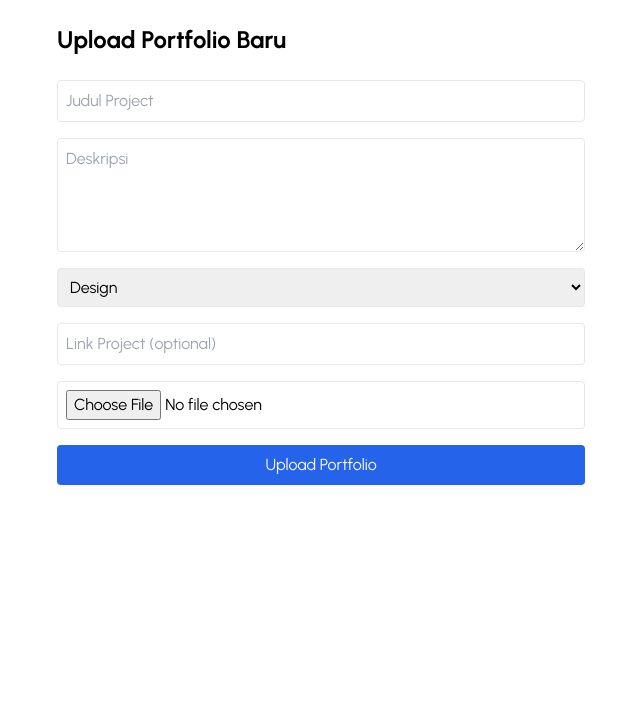
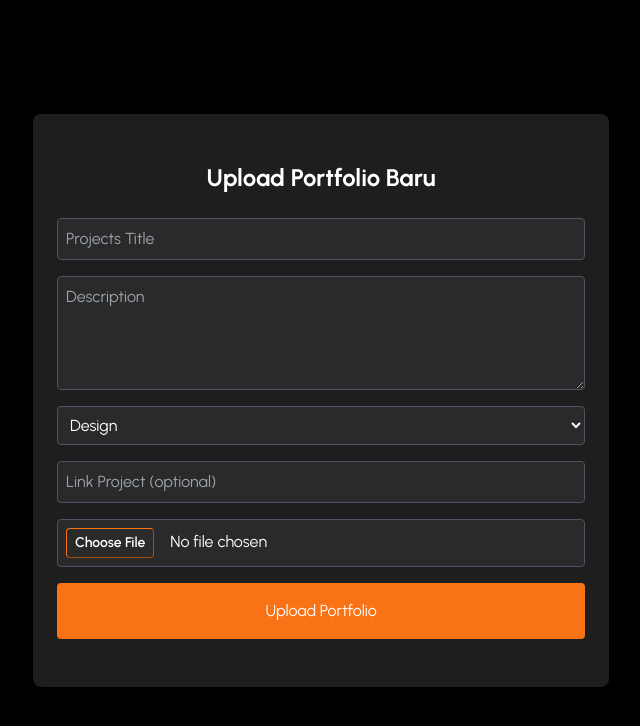
Before and after one commit to teguhramadhan/my-portfolio, a Next.js app: page /admin in a window 1280 px wide. Shown: the top 726 px of the page, without its empty margins (319-959 px from the left). Built offline with nearby package versions, Linux system fonts and the light colour scheme; no server answers.

Commit message:
fix admin panel

```diff
--- a/src/app/admin/page.tsx
+++ b/src/app/admin/page.tsx
@@ -25,7 +25,6 @@ export default function AdminPage() {
     }
 
     try {
-      // Upload gambar ke Supabase Storage
       const fileExt = imageFile.name.split(".").pop();
       const fileName = `${Date.now()}.${fileExt}`;
       const { error: uploadError } = await supabase.storage
@@ -34,12 +33,10 @@ export default function AdminPage() {
 
       if (uploadError) throw uploadError;
 
-      // Dapatkan public URL gambar
       const { data: publicUrlData } = supabase.storage
         .from("portfolio-images")
         .getPublicUrl(fileName);
 
-      // Simpan data portfolio ke tabel Supabase
       const { error: insertError } = await supabase.from("portfolios").insert([
         {
           title,
@@ -71,27 +68,30 @@ export default function AdminPage() {
   }
 
   return (
-    <main className="max-w-xl mx-auto p-6">
-      <h1 className="text-2xl font-bold mb-6">Upload Portfolio Baru</h1>
+    <div className="min-h-screen flex items-center justify-center bg-black px-4 text-white">
+      <main className="w-full max-w-xl bg-[#1e1e1e] p-6 rounded-lg shadow-lg py-12">
+        <h1 className="text-2xl font-bold mb-6 text-center">
+          Upload Portfolio Baru
+        </h1>
         <form onSubmit={handleSubmit} className="flex flex-col gap-4">
           <input
             type="text"
-          placeholder="Judul Project"
+            placeholder="Projects Title"
             value={title}
             onChange={(e) => setTitle(e.target.value)}
-          className="border p-2 rounded"
+            className="bg-[#2a2a2a] border border-gray-600 text-white p-2 rounded focus:outline-none focus:ring-2 focus:ring-accent"
           />
           <textarea
-          placeholder="Deskripsi"
+            placeholder="Description"
             value={description}
             onChange={(e) => setDescription(e.target.value)}
-          className="border p-2 rounded"
+            className="bg-[#2a2a2a] border border-gray-600 text-white p-2 rounded focus:outline-none focus:ring-2 focus:ring-accent"
             rows={4}
           />
           <select
             value={type}
             onChange={(e) => setType(e.target.value)}
-          className="border p-2 rounded"
+            className="bg-[#2a2a2a] border border-gray-600 text-white p-2 rounded focus:outline-none focus:ring-2 focus:ring-accent"
           >
             <option value="design">Design</option>
             <option value="coding">Coding</option>
@@ -101,7 +101,7 @@ export default function AdminPage() {
             placeholder="Link Project (optional)"
             value={projectLink}
             onChange={(e) => setProjectLink(e.target.value)}
-          className="border p-2 rounded"
+            className="bg-[#2a2a2a] border border-gray-600 text-white p-2 rounded focus:outline-none focus:ring-2 focus:ring-accent"
           />
           <input
             type="file"
@@ -109,17 +109,18 @@ export default function AdminPage() {
             onChange={(e) =>
               setImageFile(e.target.files ? e.target.files[0] : null)
             }
-          className="border p-2 rounded"
+            className="bg-[#2a2a2a] border border-gray-600 text-white p-2 rounded file:mr-4 file:py-1 file:px-2 file:rounded file:border file:text-sm file:font-semibold file:border-accent file:bg-transparent file:text-white hover:file:bg-accent"
           />
           <button
             type="submit"
             disabled={loading}
-          className="bg-blue-600 text-white py-2 rounded hover:bg-blue-700 transition"
+            className="bg-accent text-white py-4 rounded hover:bg-accent/80 transition"
           >
             {loading ? "Uploading..." : "Upload Portfolio"}
           </button>
         </form>
-      {message && <p className="mt-4">{message}</p>}
+        {message && <p className="mt-4 text-center">{message}</p>}
       </main>
+    </div>
   );
 }
--- a/src/app/globals.css
+++ b/src/app/globals.css
@@ -46,3 +46,95 @@ html {
     }
   }
 }
+
+/* Animation - Loader */
+/* From Uiverse.io by jeremyssocial */
+@keyframes blinkCursor {
+  50% {
+    border-right-color: transparent;
+  }
+}
+
+@keyframes typeAndDelete {
+  0%,
+  10% {
+    width: 0;
+  }
+  45%,
+  55% {
+    width: 6.2em;
+  } /* adjust width based on content */
+  90%,
+  100% {
+    width: 0;
+  }
+}
+
+.terminal-loader {
+  border: 0.1em solid #333;
+  background-color: #1a1a1a;
+  color: #0f0;
+  font-family: "Courier New", Courier, monospace;
+  font-size: 1em;
+  padding: 1.5em 1em;
+  width: 12em;
+  box-shadow: 0 4px 8px rgba(0, 0, 0, 0.2);
+  border-radius: 4px;
+  position: relative;
+  overflow: hidden;
+  box-sizing: border-box;
+}
+
+.terminal-header {
+  position: absolute;
+  top: 0;
+  left: 0;
+  right: 0;
+  height: 1.5em;
+  background-color: #333;
+  border-top-left-radius: 4px;
+  border-top-right-radius: 4px;
+  padding: 0 0.4em;
+  box-sizing: border-box;
+}
+
+.terminal-controls {
+  float: right;
+}
+
+.control {
+  display: inline-block;
+  width: 0.6em;
+  height: 0.6em;
+  margin-left: 0.4em;
+  border-radius: 50%;
+  background-color: #777;
+}
+
+.control.close {
+  background-color: #e33;
+}
+
+.control.minimize {
+  background-color: #ee0;
+}
+
+.control.maximize {
+  background-color: #0b0;
+}
+
+.terminal-title {
+  float: left;
+  line-height: 1.5em;
+  color: #eee;
+}
+
+.text {
+  display: inline-block;
+  white-space: nowrap;
+  overflow: hidden;
+  border-right: 0.2em solid green; /* Cursor */
+  animation: typeAndDelete 4s steps(11) infinite,
+    blinkCursor 0.5s step-end infinite alternate;
+  margin-top: 1.5em;
+}
--- a/src/app/page.tsx
+++ b/src/app/page.tsx
@@ -8,17 +8,26 @@ import AboutSection from "../components/AboutSection";
 import PortfolioPage from "./portfolio/page";
 // import Navbar from "@/components/Navbar";
 import Footer from "../components/Footer";
-// import ContactSection from "../components/ContactSection";
+import ContactSection from "../components/ContactSection";
 
 // Analytics Vercel
 import { Analytics } from "@vercel/analytics/next";
 
 // 🌀 Loading Spinner
 const LoadingSpinner = () => (
-  <div className="flex bg-darkBg justify-center items-center h-screen gap-2">
-    <div className="relative w-6 h-6 animate-bounce">
-      <div className="absolute inset-0 rounded-full bg-accent opacity-75 animate-ping"></div>
-      <div className="absolute inset-0 rounded-full bg-accent"></div>
+  <div className="h-screen flex items-center justify-center bg-black">
+    <div className="animate-sway">
+      <div className="terminal-loader">
+        <div className="terminal-header">
+          <div className="terminal-title">Status</div>
+          <div className="terminal-controls">
+            <div className="control close"></div>
+            <div className="control minimize"></div>
+            <div className="control maximize"></div>
+          </div>
+        </div>
+        <div className="text">Loading...</div>
+      </div>
     </div>
   </div>
 );
@@ -43,8 +52,8 @@ const Home: React.FC = () => {
       <HeroSection />
       <AboutSection />
       <PortfolioPage />
+      <ContactSection />
       <Footer />
-      {/* <ContactSection /> */}
     </div>
   );
 };
--- a/src/app/portfolio/page.tsx
+++ b/src/app/portfolio/page.tsx
@@ -201,7 +201,8 @@ export default function PortfolioPage() {
                         >
                           <span className="text-lg">
                             {iconMap[tool] ?? "🛠️"}
-                          </span>
+                          </span>{" "}
+                          *&
                           <span className="text-slate-300">{tool}</span>
                         </div>
                       ))}
```
Also changed, not shown: src/components/ContactSection.tsx (+27 -93 lines). Lines whose indentation alone changed are shown as unchanged.
